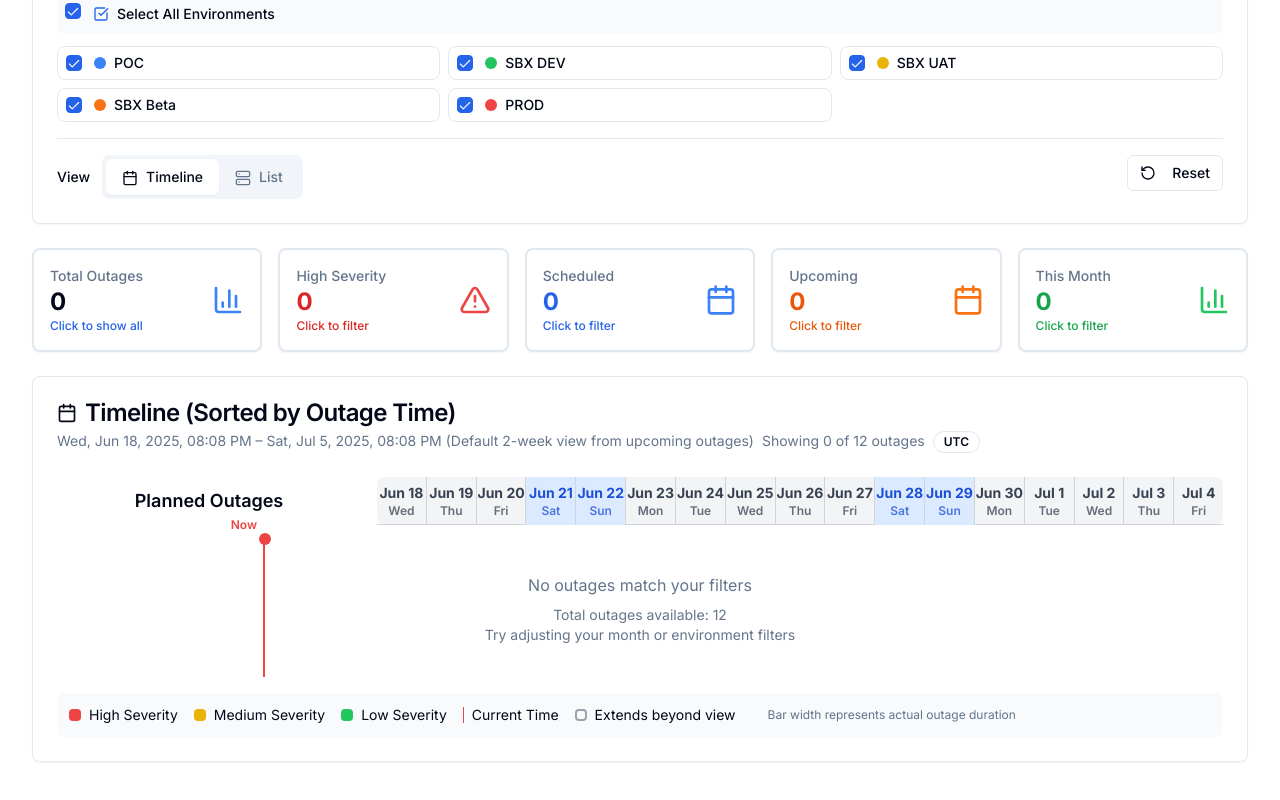
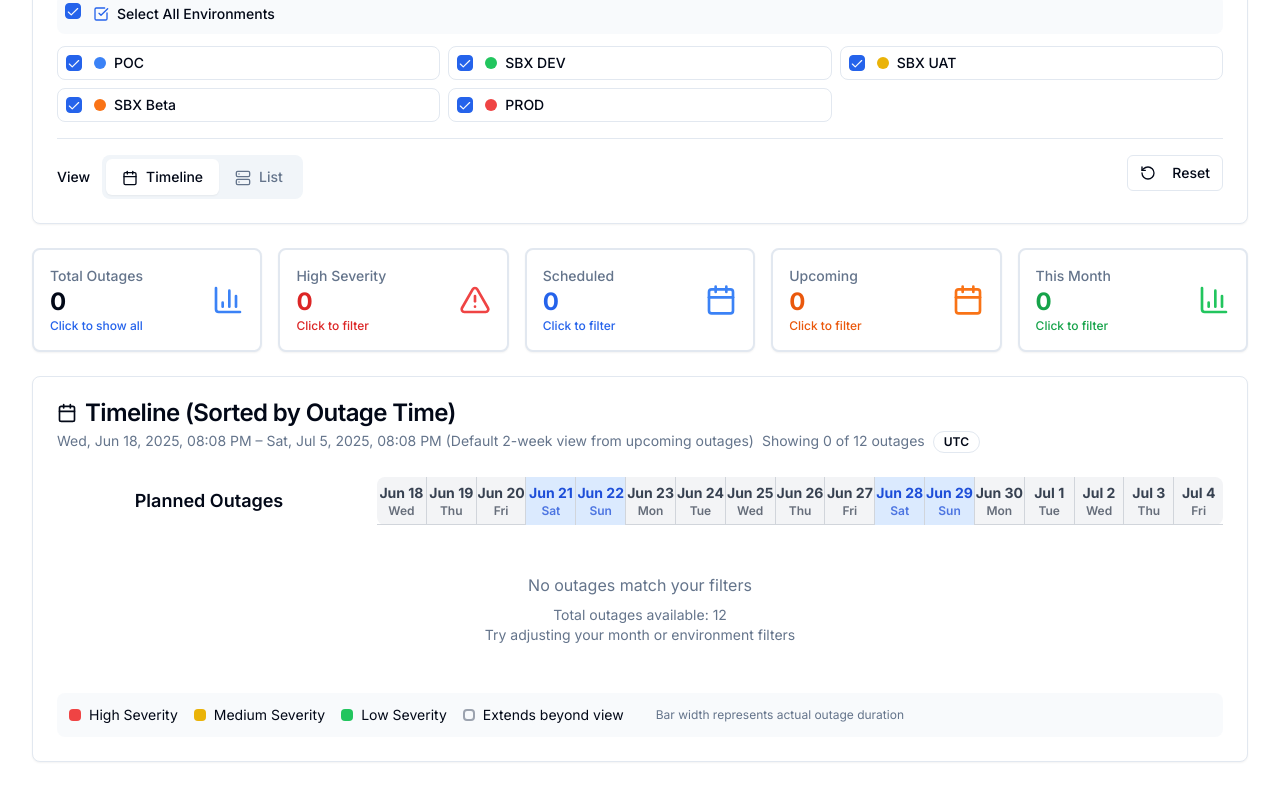
Before and after one commit to syedshahlal/gcp-outages-template, a Next.js app: page / in a window 1280 px wide. Shown: the part 595-1395 px from the top of the page. Built offline with nearby package versions, Linux system fonts and the light colour scheme.

Commit message:
remove "Now" red bar from Gantt timeline for cleaner view
Update timeline to show only outage bars, weekend highlighting, today highlighting, grid lines, and overflow indicators

#VERCEL_SKIP

Co-authored-by: Syed Razauddin Shahlal <96375316+syedshahlal@users.noreply.github.com>

```diff
--- a/outage-dashboard.tsx
+++ b/outage-dashboard.tsx
@@ -1208,29 +1208,6 @@ export default function OutageDashboard() {
 
                       {/* Timeline content */}
                       <div className="relative">
-                        {/* Current time indicator */}
-                        {(() => {
-                          const now = new Date()
-                          if (now >= range.start && now <= range.end) {
-                            const nowPosition =
-                              ((now.getTime() - range.start.getTime()) /
-                                (range.end.getTime() - range.start.getTime())) *
-                              100
-                            return (
-                              <div
-                                className="absolute top-0 bottom-0 w-0.5 bg-red-500 z-10 pointer-events-none"
-                                style={{ left: `${nowPosition}%` }}
-                              >
-                                <div className="absolute -top-2 -left-1 w-3 h-3 bg-red-500 rounded-full"></div>
-                                <div className="absolute -top-6 -left-8 text-xs text-red-500 font-semibold whitespace-nowrap">
-                                  Now
-                                </div>
-                              </div>
-                            )
-                          }
-                          return null
-                        })()}
-
                         {/* Outage rows with accurate positioning */}
                         <div className="space-y-1">
                           {loading ? (
@@ -1379,10 +1356,6 @@ export default function OutageDashboard() {
                             <span>Low Severity</span>
                           </div>
                           <div className="flex items-center gap-2">
-                            <div className="w-px h-4 bg-red-500"></div>
-                            <span>Current Time</span>
-                          </div>
-                          <div className="flex items-center gap-2">
                             <div className="w-3 h-3 border-2 border-gray-400 bg-transparent rounded"></div>
                             <span>Extends beyond view</span>
                           </div>
```
